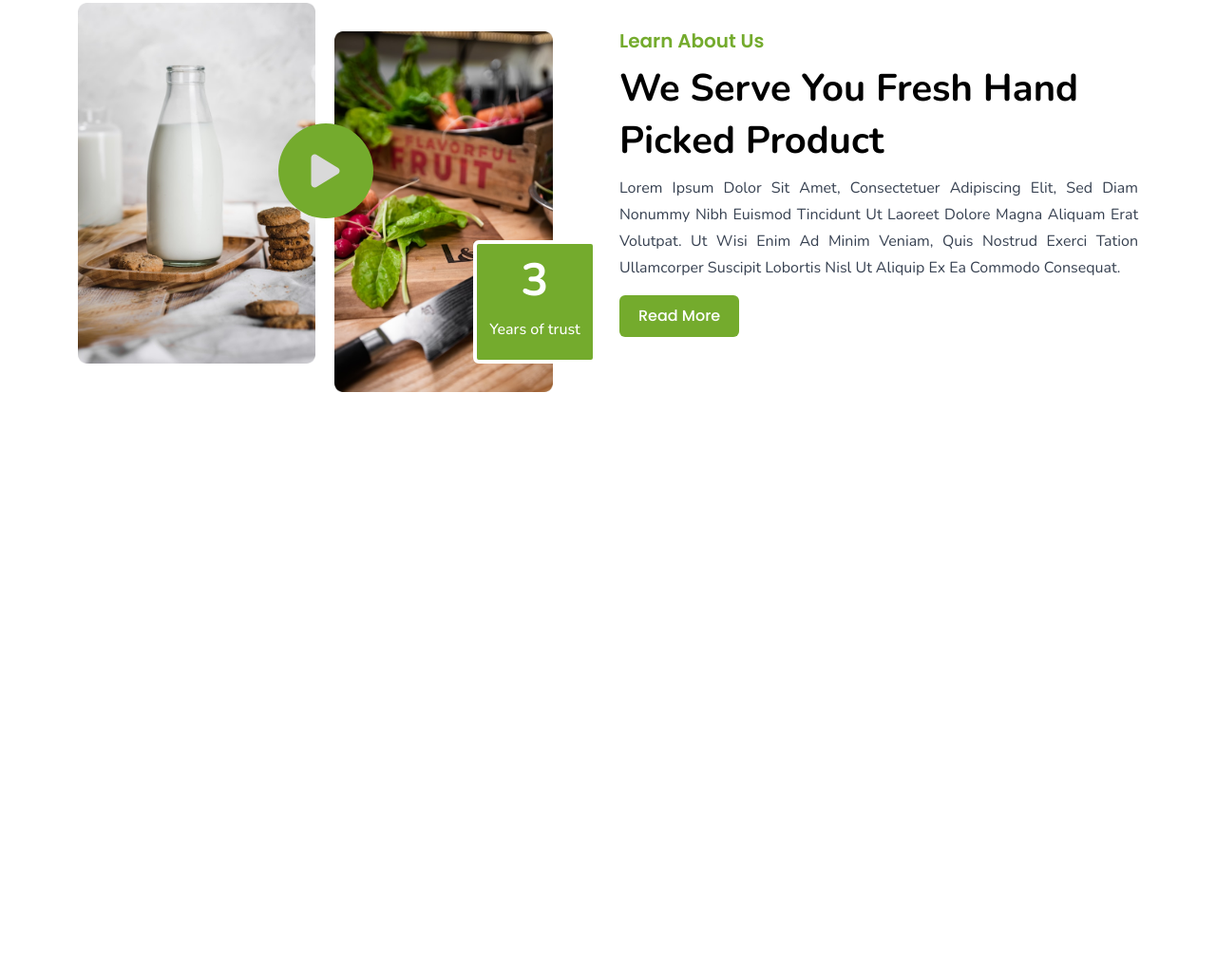
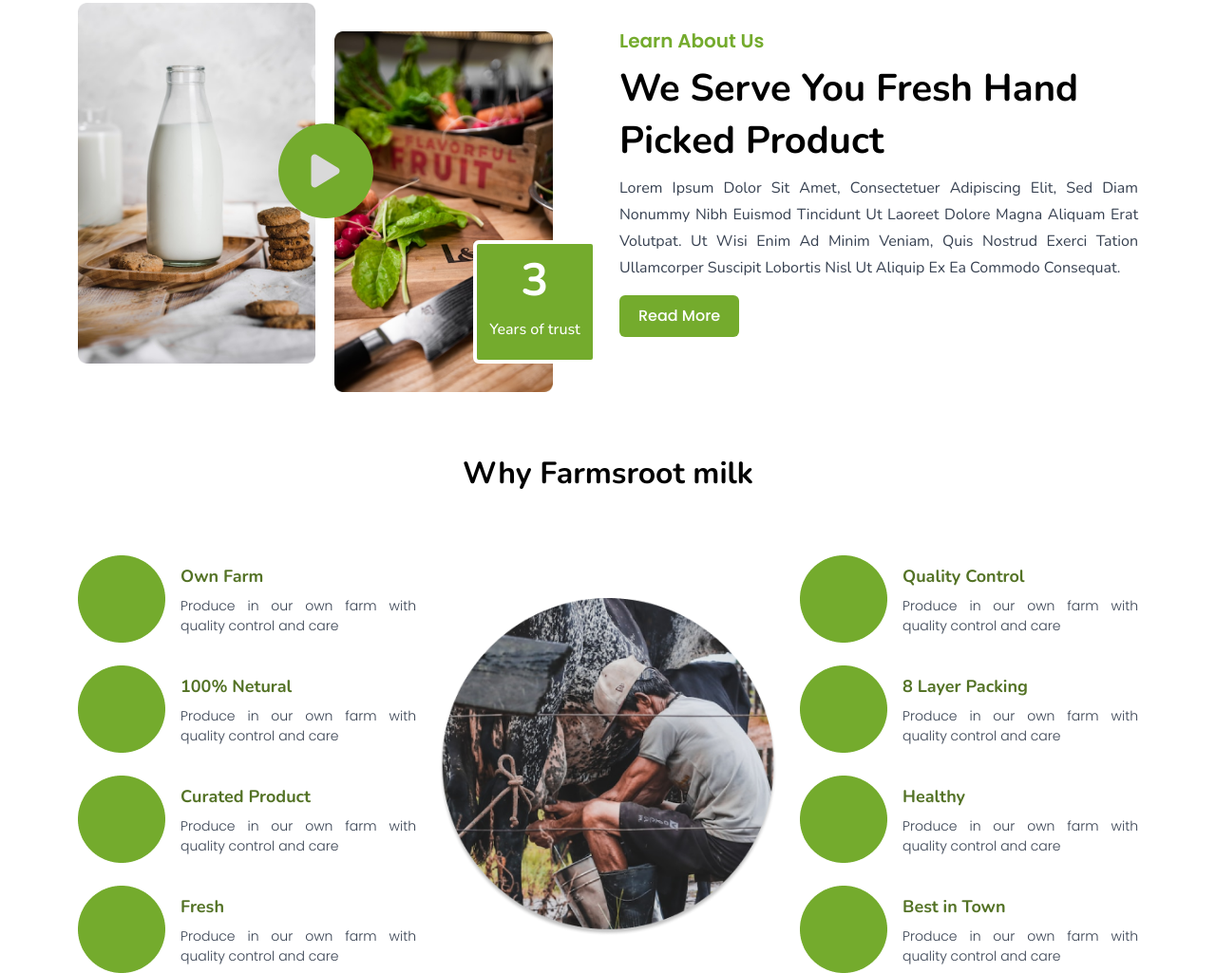
Before and after one commit to zumonhossain/FarmsRoot, a plain HTML site: page index.html in a window 1280 px wide. Shown: the part 2995-4020 px from the top of the page at 95% size. Before the commit the page ends 3408 px from the top, so only its background shows below. Drawn offline with nearby package versions, Linux system fonts and the light colour scheme.

Commit message:
Why Farmsroot milk

```diff
--- a/assets/css/style.css
+++ b/assets/css/style.css
@@ -1200,3 +1200,42 @@ span.new-product-div {
     padding: 10px 20px;
     display: inline-block;
 }
+/*
+==========================================
+    Farmsroot milk Area Css
+==========================================
+*/
+.milk-left-side{
+	display: inline-block;
+}
+.milk-single-pic {
+    width: 92px;
+    float: left;
+    margin-right: 16px;
+}
+.milk-content {
+    padding-top: 10px;
+}
+.milk-content h5 {
+    font-family: 'Nunito';
+    font-style: normal;
+    font-weight: 700;
+    font-size: 18px;
+    line-height: 25px;
+    color: #537225;
+}
+.milk-content p {
+    font-family: 'Poppins';
+    font-style: normal;
+    font-weight: 300;
+    font-size: 14px;
+    line-height: 21px;
+    color: #374151;
+    margin: 0;
+}
+.milk-middle img {
+    width: 100%;
+}
+.milk-middle {
+    margin-top: 45px;
+}
--- a/index.html
+++ b/index.html
@@ -2170,6 +2170,107 @@
   </section>
   <!-- ==================== About Us Area End ==================== -->
 
+  <!-- ==================== Why Farmsroot milk Area End ==================== -->
+  <section>
+      <div class="container section-top-space">
+          <div class="row">
+              <div class="col-xl-12">
+                <div class="all-heading text-center">
+                  <h3>Why Farmsroot milk</h3>
+                </div>
+              </div>
+          </div>
+      </div>
+      <div class="container section-top-space">
+          <div class="row">
+              <div class="col-xl-4">
+                  <div class="milk-left-side">
+                      <div class="milk-single-pic">
+                          <img src="assets/images/farmsroot-milk/1.png" alt="">
+                      </div>
+                      <div class="milk-content">
+                          <h5>Own Farm</h5>
+                          <p>Produce in our own farm with quality control and care</p>
+                      </div>
+                  </div>
+                  <div class="milk-left-side mt-4">
+                      <div class="milk-single-pic">
+                          <img src="assets/images/farmsroot-milk/1.png" alt="">
+                      </div>
+                      <div class="milk-content">
+                          <h5>100% Netural</h5>
+                          <p>Produce in our own farm with quality control and care</p>
+                      </div>
+                  </div>
+                  <div class="milk-left-side mt-4">
+                      <div class="milk-single-pic">
+                          <img src="assets/images/farmsroot-milk/1.png" alt="">
+                      </div>
+                      <div class="milk-content">
+                          <h5>Curated Product</h5>
+                          <p>Produce in our own farm with quality control and care</p>
+                      </div>
+                  </div>
+                  <div class="milk-left-side mt-4">
+                      <div class="milk-single-pic">
+                          <img src="assets/images/farmsroot-milk/1.png" alt="">
+                      </div>
+                      <div class="milk-content">
+                          <h5>Fresh</h5>
+                          <p>Produce in our own farm with quality control and care</p>
+                      </div>
+                  </div>
+              </div>
+              <div class="col-xl-4">
+                  <div class="milk-middle">
+                      <img src="assets/images/farmsroot-milk/2.png" alt="">
+                  </div>
+              </div>
+              <div class="col-xl-4">
+                  <div class="milk-right">
+                    <div class="milk-left-side">
+                      <div class="milk-single-pic">
+                              <img src="assets/images/farmsroot-milk/1.png" alt="">
+                          </div>
+                          <div class="milk-content">
+                              <h5>Quality Control</h5>
+                              <p>Produce in our own farm with quality control and care</p>
+                          </div>
+                      </div>
+                      <div class="milk-left-side mt-4">
+                          <div class="milk-single-pic">
+                              <img src="assets/images/farmsroot-milk/1.png" alt="">
+                          </div>
+                          <div class="milk-content">
+                              <h5>8 Layer Packing</h5>
+                              <p>Produce in our own farm with quality control and care</p>
+                          </div>
+                      </div>
+                      <div class="milk-left-side mt-4">
+                          <div class="milk-single-pic">
+                              <img src="assets/images/farmsroot-milk/1.png" alt="">
+                          </div>
+                          <div class="milk-content">
+                              <h5>Healthy</h5>
+                              <p>Produce in our own farm with quality control and care</p>
+                          </div>
+                      </div>
+                      <div class="milk-left-side mt-4">
+                          <div class="milk-single-pic">
+                              <img src="assets/images/farmsroot-milk/1.png" alt="">
+                          </div>
+                          <div class="milk-content">
+                              <h5>Best in Town</h5>
+                              <p>Produce in our own farm with quality control and care</p>
+                          </div>
+                      </div>
+                  </div>
+              </div>
+          </div>
+      </div>
+  </section>
+  <!-- ==================== Why Farmsroot milk Area End ==================== -->
+
 
 
 
```
Also changed, not shown: assets/images/farmsroot-milk/1.png (added), assets/images/farmsroot-milk/2.png (added).
